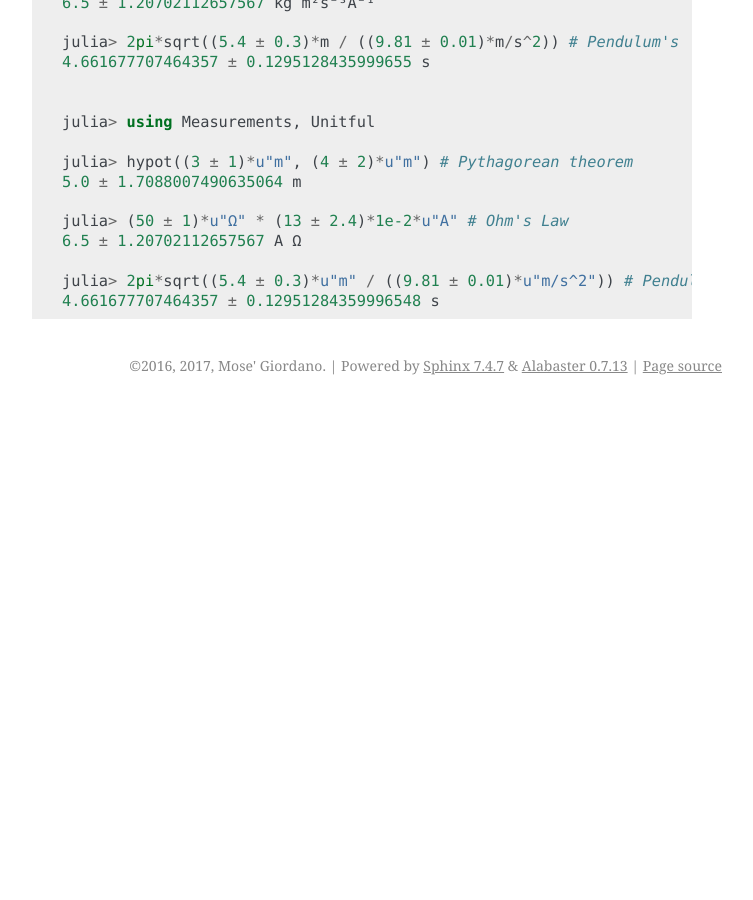
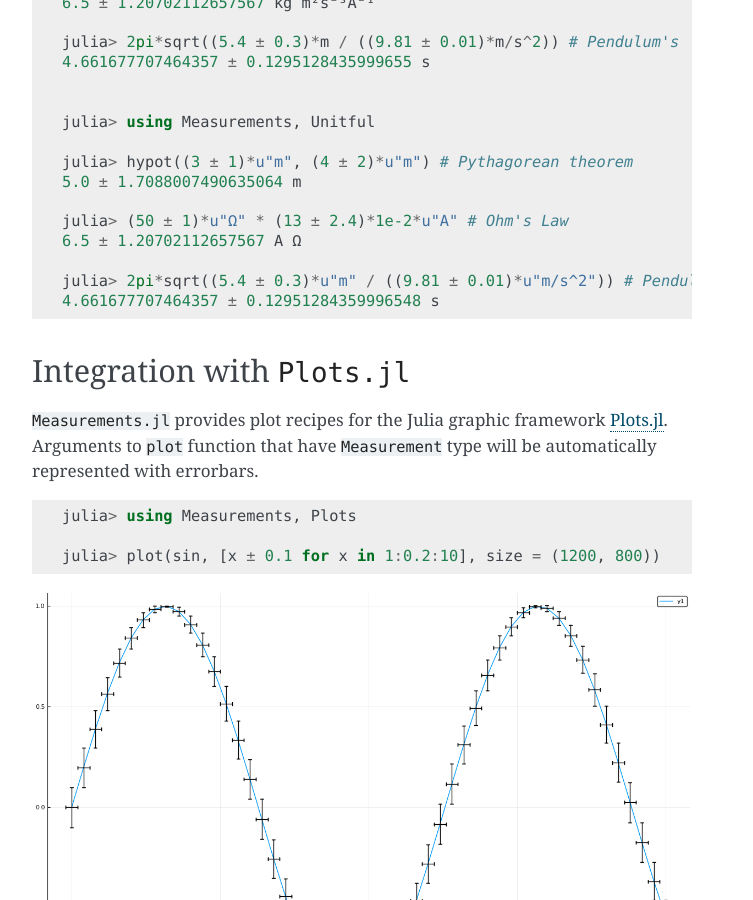
Before and after one commit to JuliaPhysics/Measurements.jl, a Sphinx documentation site: the page built from docs/examples.rst, in a window 1280 px wide and 900 px high, scrolled down 13891 px. Shown: the whole window, without its empty margins (388-1141 px from the left). Built offline with Sphinx 7.4.7, drawn with Linux system fonts in a browser that asks for light colours; before the commit the page ends 14296 px from its top, so only the background shows below that; some of the changed text lies outside the part shown.

Commit message:
[skip ci] Document new feature

```diff
--- a/docs/examples.rst
+++ b/docs/examples.rst
@@ -740,3 +740,19 @@ few examples.
 
    julia> 2pi*sqrt((5.4 ± 0.3)*u"m" / ((9.81 ± 0.01)*u"m/s^2")) # Pendulum's period
    4.661677707464357 ± 0.12951284359996548 s
+
+Integration with ``Plots.jl``
+~~~~~~~~~~~~~~~~~~~~~~~~~~~~~
+
+``Measurements.jl`` provides plot recipes for the Julia graphic framework
+`Plots.jl <https://github.com/JuliaPlots/Plots.jl>`__.  Arguments to ``plot``
+function that have ``Measurement`` type will be automatically represented with
+errorbars.
+
+.. code-block:: julia
+
+   julia> using Measurements, Plots
+
+   julia> plot(sin, [x ± 0.1 for x in 1:0.2:10], size = (1200, 800))
+
+.. image:: plot-example.png
--- a/docs/index.rst
+++ b/docs/index.rst
@@ -54,6 +54,7 @@ The main features of the package are:
   measurements with their physical units, perform numerical integration with
   `QuadGK.jl <https://github.com/JuliaMath/QuadGK.jl>`__, numerical and
   automatic differentiation, and much more.
+- Integration with `Plots.jl <https://github.com/JuliaPlots/Plots.jl>`__.
 
 The method used to handle functional correlation is described in this paper:
 
```
Also changed, not shown: README.md (+1 -0 lines), docs/plot-example.png (added).
